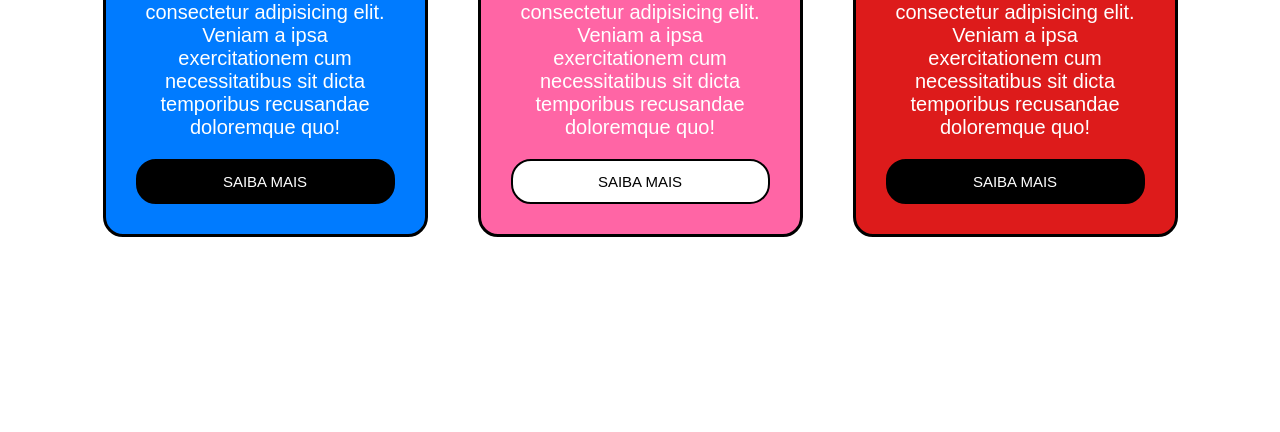
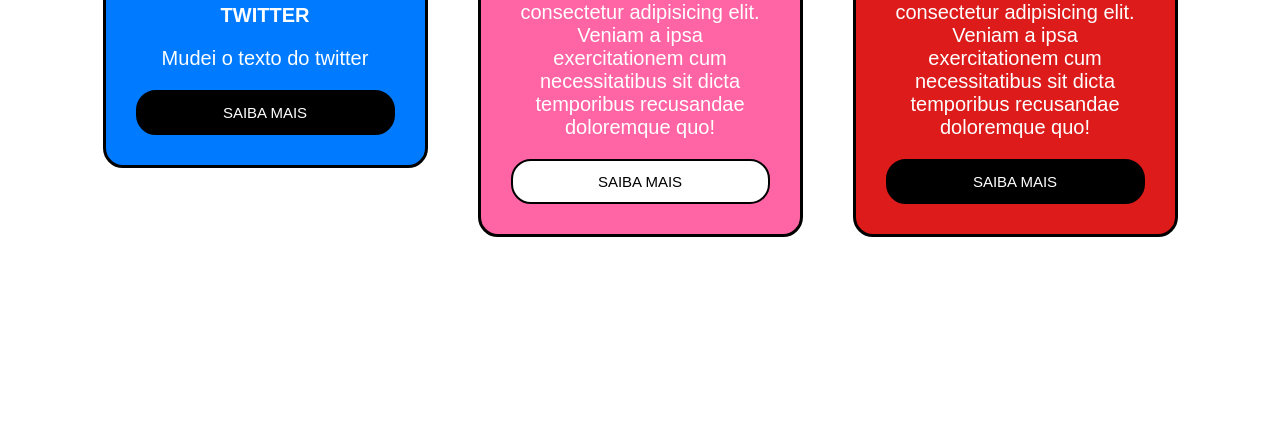
Before and after one commit to gabrielvrdev/projeto-cards, a plain HTML site: page index.html in a window 1280 px wide. Shown: the part 368-800 px from the top of the page. Drawn offline with Linux system fonts and the light colour scheme.

Commit message:
troquei o texto

```diff
--- a/index.html
+++ b/index.html
@@ -20,9 +20,7 @@
           <i class="fa-brands fa-twitter"></i>
           <h2>Twitter</h2>
           <p>
-            Lorem ipsum dolor sit amet consectetur adipisicing elit. Veniam a
-            ipsa exercitationem cum necessitatibus sit dicta temporibus
-            recusandae doloremque quo!
+            Mudei o texto do twitter
           </p>
           <a href="">Saiba mais</a>
         </div>
```
